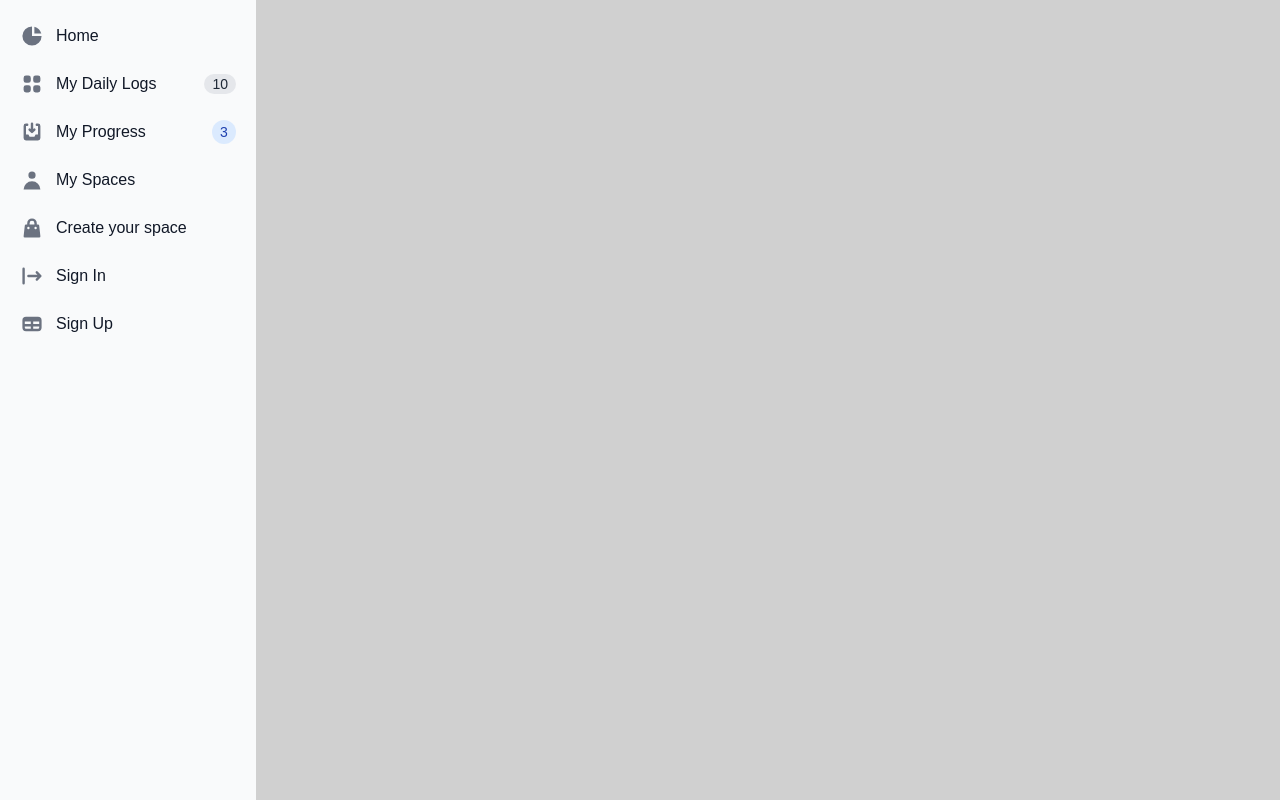
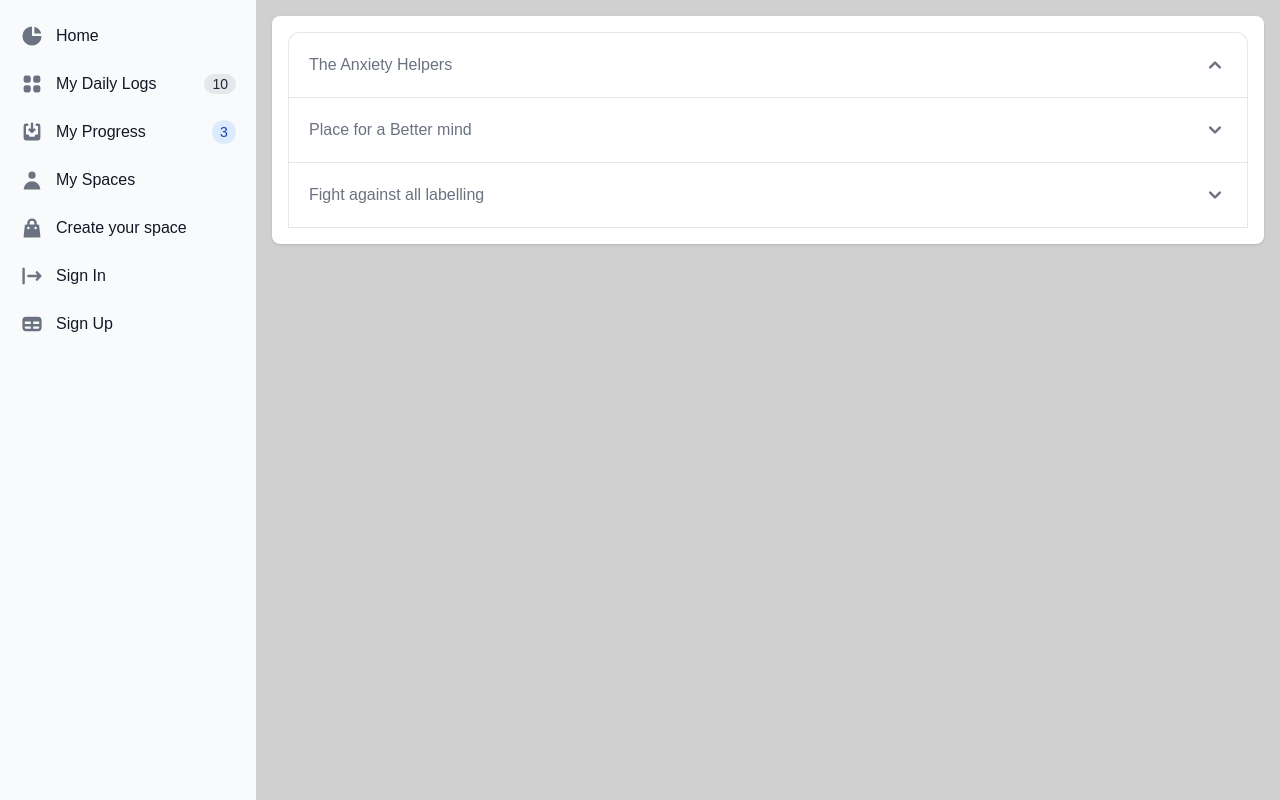
Before and after one commit to KrutikaBhatt/Samvedna, a React (Create React App) app in the folder frontend/: page /my-spaces in a window 1280 px wide. Built offline with nearby package versions, Linux system fonts and the light colour scheme.

Commit message:
added daily logs and modifications

```diff
--- a/frontend/src/App.js
+++ b/frontend/src/App.js
@@ -3,18 +3,17 @@ import { Home } from "./components/Home";
 import { BrowserRouter, Routes, Route } from "react-router-dom";
 import { CreateSpace } from "./components/CreateSpace";
 import { Space } from "./components/Space";
-import { Login } from "./components/Login";
 import { Register } from "./components/Register";
+import { MySpace } from "./components/MySpace";
 import { MyLogs } from "./components/MyLogs";
 import { Progress } from "./components/Progress";
 import { useEffect, useState } from "react";
-import axios from "axios";
 import { Mood } from "./components/Mood";
 
 function App() {
 
 	const [userId, setUserId] = useState();
-  const [userName, setUserName] = useState();
+    const [userName, setUserName] = useState();
 	const [walletAddress, setWalletAddress] = useState();
 	const [contract, setContract] = useState(null);
 	const [signer, setSigner] = useState(null);
@@ -41,6 +40,7 @@ function App() {
 					<Route exact path="/sign-up" element={<Register setUserId={setUserId} setWalletAddress={setWalletAddress} setUserName={setUserName} />} />
 					<Route exact path="/my-logs" element={<MyLogs setUserId={setUserId} setWalletAddress={setWalletAddress} setUserName={setUserName} />} />
 					<Route exact path="/progress" element={<Progress setUserId={setUserId} setUserName={setUserName} />} />
+					<Route exact path="/my-spaces" element={<MySpace setUserId={setUserId} setUserName={setUserName} />} />
 				</Routes>
 			</BrowserRouter>
 			<Navbar userId={userId} setUserId={setUserId} setWalletAddress={setWalletAddress} setUserName={setUserName} />
--- /dev/null
+++ b/frontend/src/components/MySpace.js
@@ -0,0 +1,96 @@
+import React from "react";
+import { useState } from "react";
+import axios from "axios";
+
+export const MySpace = () => {
+    const [isAnxiety, setIsAnxiety] = useState(false);
+    const [IsBetterMind, setBetterMind] = useState(false);
+    return (
+    <div className = 'ml-64 z-50'>
+        <div class="mx-4 my-4">
+        <div id="toast-notification" class="w-full max-w-s p-4 text-gray-900 bg-white rounded-lg shadow dark:bg-gray-800 dark:text-gray-300" role="alert">
+
+        <div id="accordion-color" data-accordion="collapse" data-active-classes="bg-blue-100 dark:bg-gray-800 text-blue-600 dark:text-white">
+        <h2 id="accordion-color-heading-1" onClick={() => setIsAnxiety(!isAnxiety)}>
+            <button type="button" class="flex items-center justify-between w-full p-5 font-medium text-left text-gray-500 border border-b-0 border-gray-200 rounded-t-xl focus:ring-4 focus:ring-blue-200 dark:focus:ring-blue-800 dark:border-gray-700 dark:text-gray-400 hover:bg-blue-100 dark:hover:bg-gray-800" data-accordion-target="#accordion-color-body-1" aria-expanded="true" aria-controls="accordion-color-body-1">
+            <span>The Anxiety Helpers</span>
+            <svg data-accordion-icon class="w-6 h-6 rotate-180 shrink-0" fill="currentColor" viewBox="0 0 20 20" xmlns="http://www.w3.org/2000/svg"><path fill-rule="evenodd" d="M5.293 7.293a1 1 0 011.414 0L10 10.586l3.293-3.293a1 1 0 111.414 1.414l-4 4a1 1 0 01-1.414 0l-4-4a1 1 0 010-1.414z" clip-rule="evenodd"></path></svg>
+            </button>
+        </h2>
+        {isAnxiety &&
+            <div id="accordion-color-body-1" aria-labelledby="accordion-color-heading-1">
+            <div class="p-5 border border-b-0 border-gray-200 dark:border-gray-700 dark:bg-gray-900">
+
+            <div class="max-w-sm p-6 bg-white border border-gray-200 rounded-lg shadow dark:bg-gray-800 dark:border-gray-700">
+                <a href="#">
+                    <h5 class="mb-2 text-l font-bold tracking-tight text-gray-900 dark:text-white">2023-04-02</h5>
+                </a>
+                <p class="mb-3 font-normal text-gray-700 dark:text-gray-400">Please join the room code with ID- AnxietyHelpers of 6pm - 7pm</p>
+                <a href="#" class="inline-flex items-center px-3 py-2 text-sm font-medium text-center text-white bg-blue-700 rounded-lg hover:bg-blue-800 focus:ring-4 focus:outline-none focus:ring-blue-300 dark:bg-blue-600 dark:hover:bg-blue-700 dark:focus:ring-blue-800">
+                   http://localhost:3050/inspire/AnxietyHelpers
+                    <svg aria-hidden="true" class="w-4 h-4 ml-2 -mr-1" fill="currentColor" viewBox="0 0 20 20" xmlns="http://www.w3.org/2000/svg"><path fill-rule="evenodd" d="M10.293 3.293a1 1 0 011.414 0l6 6a1 1 0 010 1.414l-6 6a1 1 0 01-1.414-1.414L14.586 11H3a1 1 0 110-2h11.586l-4.293-4.293a1 1 0 010-1.414z" clip-rule="evenodd"></path></svg>
+                </a>
+            </div>
+            <br />
+            <div class="max-w-sm p-6 bg-white border border-gray-200 rounded-lg shadow dark:bg-gray-800 dark:border-gray-700">
+                <a href="#">
+                    <h5 class="mb-2 text-l font-bold tracking-tight text-gray-900 dark:text-white">2023-03-02</h5>
+                </a>
+                <p class="mb-3 font-normal text-gray-700 dark:text-gray-400">Please join the room code with ID- AnxietyHelpers of 6pm - 7pm</p>
+
+            </div>
+            </div>
+            </div>
+        }
+        <h2 id="accordion-color-heading-2" onClick={() => setBetterMind(!IsBetterMind)}>
+            <button type="button" class="flex items-center justify-between w-full p-5 font-medium text-left text-gray-500 border border-b-0 border-gray-200 focus:ring-4 focus:ring-blue-200 dark:focus:ring-blue-800 dark:border-gray-700 dark:text-gray-400 hover:bg-blue-100 dark:hover:bg-gray-800" data-accordion-target="#accordion-color-body-2" aria-expanded="false" aria-controls="accordion-color-body-2">
+            <span>Place for a Better mind</span>
+            <svg data-accordion-icon class="w-6 h-6 shrink-0" fill="currentColor" viewBox="0 0 20 20" xmlns="http://www.w3.org/2000/svg"><path fill-rule="evenodd" d="M5.293 7.293a1 1 0 011.414 0L10 10.586l3.293-3.293a1 1 0 111.414 1.414l-4 4a1 1 0 01-1.414 0l-4-4a1 1 0 010-1.414z" clip-rule="evenodd"></path></svg>
+            </button>
+        </h2>
+        {IsBetterMind &&
+            <div id="accordion-color-body-1" aria-labelledby="accordion-color-heading-1">
+            <div class="p-5 border border-b-0 border-gray-200 dark:border-gray-700 dark:bg-gray-900">
+
+            <div class="max-w-sm p-6 bg-white border border-gray-200 rounded-lg shadow dark:bg-gray-800 dark:border-gray-700">
+                <a href="#">
+                    <h5 class="mb-2 text-l font-bold tracking-tight text-gray-900 dark:text-white">2023-01-03</h5>
+                </a>
+                <p class="mb-3 font-normal text-gray-700 dark:text-gray-400">Please join the room code with ID- MindHelpers at 5am - 6am</p>
+
+            </div>
+            <br />
+            <div class="max-w-sm p-6 bg-white border border-gray-200 rounded-lg shadow dark:bg-gray-800 dark:border-gray-700">
+                <a href="#">
+                    <h5 class="mb-2 text-l font-bold tracking-tight text-gray-900 dark:text-white">2023-04-01</h5>
+                </a>
+                <p class="mb-3 font-normal text-gray-700 dark:text-gray-400">Please join the room code with ID- AnxietyHelpers of 6pm - 7pm</p>
+
+            </div>
+            </div>
+            </div>
+        }
+        <h2 id="accordion-color-heading-3">
+            <button type="button" class="flex items-center justify-between w-full p-5 font-medium text-left text-gray-500 border border-gray-200 focus:ring-4 focus:ring-blue-200 dark:focus:ring-blue-800 dark:border-gray-700 dark:text-gray-400 hover:bg-blue-100 dark:hover:bg-gray-800" data-accordion-target="#accordion-color-body-3" aria-expanded="false" aria-controls="accordion-color-body-3">
+            <span>Fight against all labelling</span>
+            <svg data-accordion-icon class="w-6 h-6 shrink-0" fill="currentColor" viewBox="0 0 20 20" xmlns="http://www.w3.org/2000/svg"><path fill-rule="evenodd" d="M5.293 7.293a1 1 0 011.414 0L10 10.586l3.293-3.293a1 1 0 111.414 1.414l-4 4a1 1 0 01-1.414 0l-4-4a1 1 0 010-1.414z" clip-rule="evenodd"></path></svg>
+            </button>
+        </h2>
+        <div id="accordion-color-body-3" class="hidden" aria-labelledby="accordion-color-heading-3">
+            <div class="p-5 border border-t-0 border-gray-200 dark:border-gray-700">
+            <p class="mb-2 text-gray-500 dark:text-gray-400">The main difference is that the core components from Flowbite are open source under the MIT license, whereas Tailwind UI is a paid product. Another difference is that Flowbite relies on smaller and standalone components, whereas Tailwind UI offers sections of pages.</p>
+            <p class="mb-2 text-gray-500 dark:text-gray-400">However, we actually recommend using both Flowbite, Flowbite Pro, and even Tailwind UI as there is no technical reason stopping you from using the best of two worlds.</p>
+            <p class="mb-2 text-gray-500 dark:text-gray-400">Learn more about these technologies:</p>
+            <ul class="pl-5 text-gray-500 list-disc dark:text-gray-400">
+                <li><a href="https://flowbite.com/pro/" class="text-blue-600 dark:text-blue-500 hover:underline">Flowbite Pro</a></li>
+                <li><a href="https://tailwindui.com/" rel="nofollow" class="text-blue-600 dark:text-blue-500 hover:underline">Tailwind UI</a></li>
+            </ul>
+            </div>
+        </div>
+        </div>
+
+        </div>
+        </div>
+    </div>
+    );
+};
--- a/frontend/src/components/Navbar.js
+++ b/frontend/src/components/Navbar.js
@@ -89,7 +89,7 @@ export const Navbar = ({setUserId, setUserName, setWalletAddress, userId}) => {
             </li>
             <li>
               <a
-                href="#"
+                href="/my-logs"
                 class="flex items-center p-2 text-gray-900 rounded-lg dark:text-white hover:bg-gray-100 dark:hover:bg-gray-700">
                 <svg
                   aria-hidden="true"
@@ -126,7 +126,7 @@ export const Navbar = ({setUserId, setUserName, setWalletAddress, userId}) => {
             </li>
             <li>
               <a
-                href={`/space/get-my-space/userID`}
+                href={`/my-spaces`}
                 class="flex items-center p-2 text-gray-900 rounded-lg dark:text-white hover:bg-gray-100 dark:hover:bg-gray-700">
                 <svg
                   aria-hidden="true"
--- a/frontend/src/components/Progress.js
+++ b/frontend/src/components/Progress.js
@@ -7,9 +7,9 @@ export const Progress = () => {
     return (
         <div className ='ml-64'>
             <div class="mx-4 my-4">
-                <h4 class="mb-4 text-2xl font-extrabold leading-none tracking-tight text-gray-900 md:text-4xl lg:text-5xl dark:text-white">Progress</h4>
+                <h4 class="mb-4 text-xl font-extrabold leading-none tracking-tight text-gray-900 md:text-3xl lg:text-4xl dark:text-white">Progress</h4>
             </div>
-            <div class="w-[200px]">
+            <div class="w-[100px]">
             <Mood />
             </div>
         </div>
```
Also changed, not shown: 1 other file (tests, documents, lock files or other folders).
